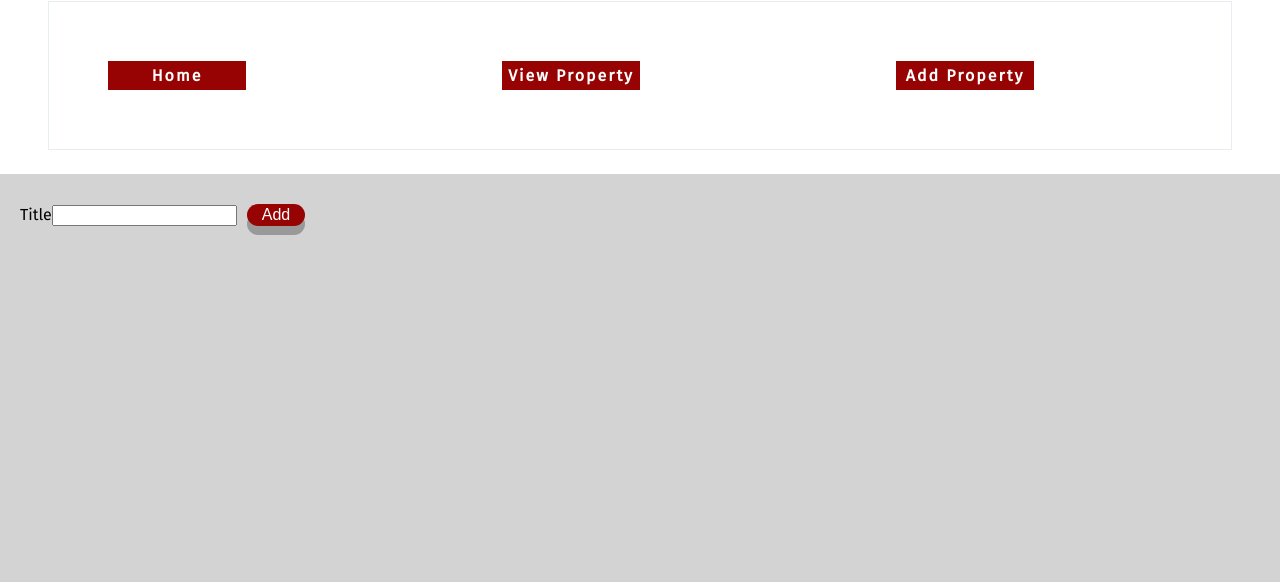
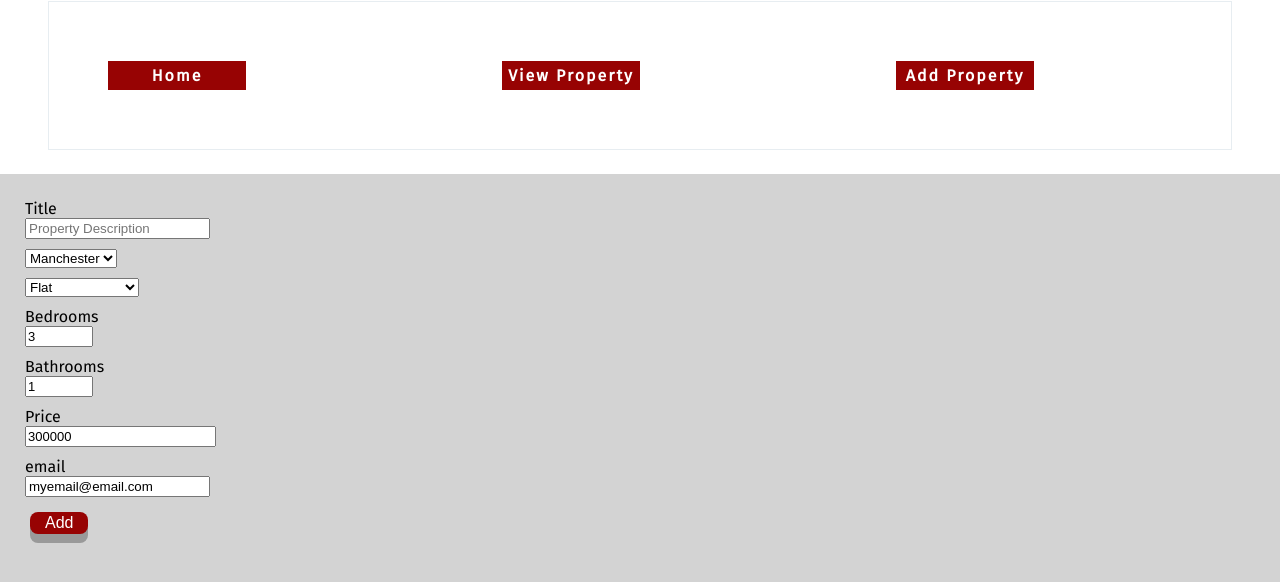
Before and after one commit to 56aint/surreal-estate, a React app: page /add-property in a window 1280 px wide. Shown: the part 84-666 px from the top of the page. Built offline with nearby package versions, Linux system fonts and the light colour scheme.

Commit message:
completed basic look for AddProperty controlled components

```diff
--- a/src/components/AddProperty.js
+++ b/src/components/AddProperty.js
@@ -6,6 +6,11 @@ const AddProperty = () => {
     fields: {
       title: "",
       city: "Manchester",
+      type: "Flat",
+      bedrooms: 3,
+      bathrooms: 1,
+      price: 300000,
+      email: "myemail@email.com",
     },
   };
 
@@ -23,9 +28,10 @@ const AddProperty = () => {
     <>
       <div className="add-property">
         <form onSubmit={handleAddProperty}>
-          <label htmlFor="title">
+          <label htmlFor="title" className="form-label">
             Title
             <input
+              placeholder="Property Description"
               type="text"
               id="title"
               name="title"
@@ -34,8 +40,88 @@ const AddProperty = () => {
             />
           </label>
 
+          <label htmlFor="city" className="form-label">
+            <select
+              id="city"
+              name="city"
+              value="fields.city"
+              onChange={handleFieldChange}
+            >
+              <option value="Manchester">Manchester</option>
+              <option value="Leeds">Leeds</option>
+              <option value="Shefield">Shefield</option>
+              <option value="Liverpool">Liverpool</option>
+            </select>
+          </label>
+
+          <label htmlFor="type" className="form-label">
+            <select
+              id="type"
+              name="type"
+              value="fields.type"
+              onChange={handleFieldChange}
+            >
+              <option value="Flat">Flat</option>
+              <option value="Detached">Detached</option>
+              <option value="Semi-Detached">Semi-Detached</option>
+              <option value="Terraced">Terraced</option>
+              <option value="End of Terrace">End of Terrace</option>
+              <option value="Cottage">Cottage</option>
+              <option value="Bungalow">Bungalow</option>
+            </select>
+          </label>
+          <label htmlFor="title" className="form-label">
+            Bedrooms
+            <input
+              className="number-input"
+              type="number"
+              id="bedrooms"
+              name="bedrooms"
+              value={fields.bedrooms}
+              onChange={handleFieldChange}
+            />
+          </label>
+
+          <label htmlFor="title" className="form-label">
+            Bathrooms
+            <input
+              className="number-input"
+              type="number"
+              id="bathrooms"
+              name="bathrooms"
+              value={fields.bathrooms}
+              onChange={handleFieldChange}
+            />
+          </label>
+
+          <label htmlFor="title" className="form-label">
+            Price
+            <input
+              placeholder="Property Price"
+              className="price-input"
+              type="currency"
+              id="price"
+              name="price"
+              value={fields.price}
+              onChange={handleFieldChange}
+            />
+          </label>
+
+
+          <label htmlFor="title" className="form-label">
+            email
+            <input
+              className=""
+              placeholder="your email"
+              type="email"
+              id="email"
+              name="email"
+              value={fields.email}
+              onChange={handleFieldChange}
+            />
+          </label>
           <button type="submit" className="add-property-button">
-            <span>Add</span>
+            Add
           </button>
         </form>
       </div>
--- a/src/styles/AddProperty.css
+++ b/src/styles/AddProperty.css
@@ -28,7 +28,7 @@
   color: #fff;
   background: rgb(151, 3, 3);
   border: none;
-  border-radius: 15px;
+  border-radius: 8px;
   box-shadow: 0 9px #999;
 }
 
@@ -39,3 +39,20 @@
   box-shadow: 0 5px #666;
   transform: translateY(4px);
 }
+
+.price-input{
+  padding: 1px;
+  font: 13px Arial;
+  width: 15%;
+}
+.number-input{
+  padding: 1px;
+  font: 13px Arial;
+  width: 5%;
+}
+.form-label {
+  display: flex;
+  flex-direction: column;
+  align-items: flex-start;
+  padding: 5px;
+}
```
Also changed, not shown: README.md.
